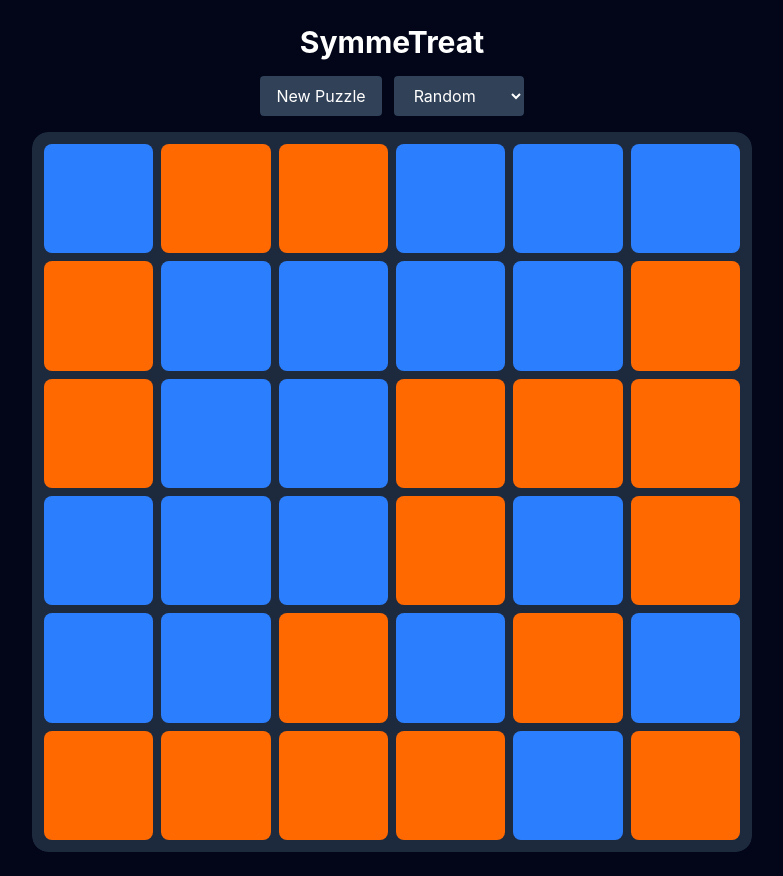
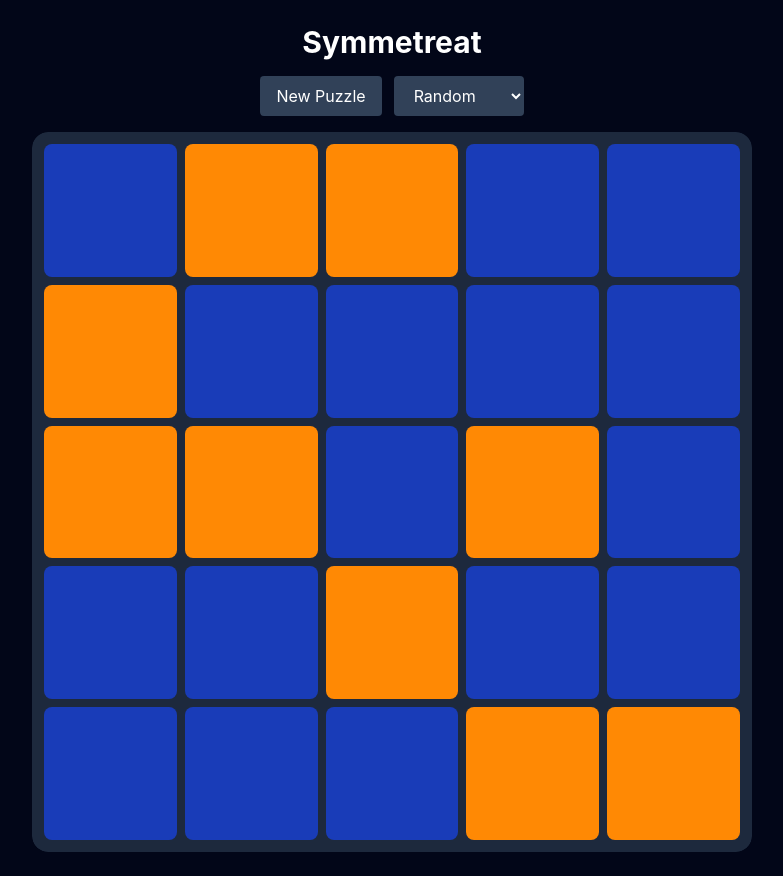
Before and after one commit to Struckhour/symmetry, a SvelteKit app: page / in a window 1280 px wide. Shown: the whole page, without its empty margins (248-1031 px from the left). Built offline with nearby package versions, Linux system fonts and the light colour scheme.

Commit message:
changes color of cells

```diff
--- a/src/routes/+page.svelte
+++ b/src/routes/+page.svelte
@@ -1,7 +1,7 @@
 
 
 <script lang="ts">
-	const size = 6;
+	const size = 5;
 	let solved = $state(false);
 	let clearingGrid = $state<CellState[][] | null>(null);
 	let exploding = $state(false);
@@ -342,8 +342,8 @@
 	}
 
 	function getCellClass(cell: CellState) {
-		if (cell === CELL_STATES.blue) return 'bg-blue-500';
-		if (cell === CELL_STATES.orange) return 'bg-orange-500';
+		if (cell === CELL_STATES.blue) return 'bg-blue-800';
+		if (cell === CELL_STATES.orange) return 'bg-orange-400';
 
 		return 'bg-slate-500';
 	}
@@ -354,7 +354,7 @@
 <main class="min-h-screen bg-slate-950 text-white flex items-center justify-center p-6">
 
 	<section class="w-full max-w-180">
-		<h1 class="mb-4 text-3xl font-bold text-center">SymmeTreat</h1>
+		<h1 class="mb-4 text-3xl font-bold text-center">Symmetreat</h1>
 		<div class="mb-4 flex justify-center gap-3">
 			<button
 				type="button"
```
